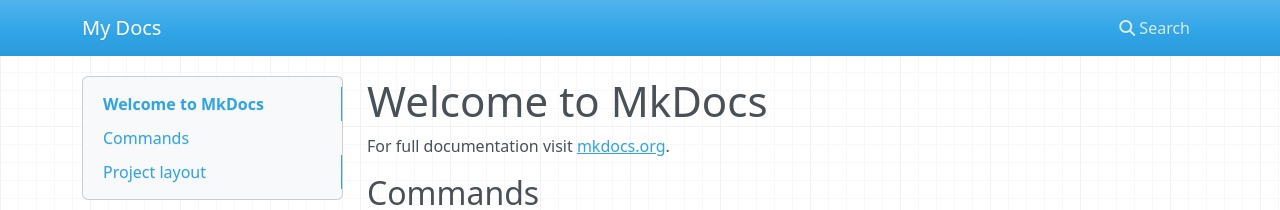
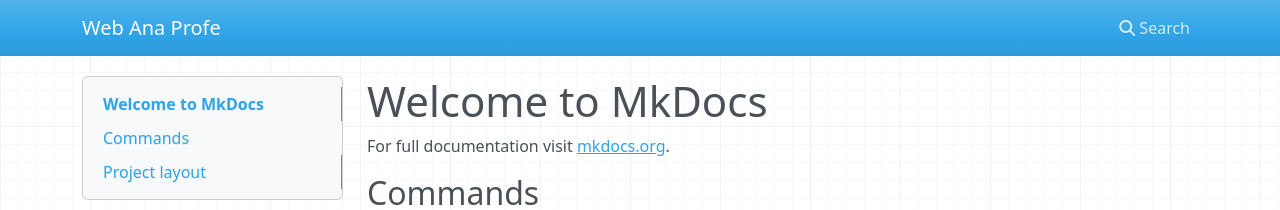
Before and after one commit to avicegar/webana, an MkDocs documentation site: the page built from md/index.md, in a window 1280 px wide. Shown: the top 210 px of the page. Built offline with MkDocs 1.6.1, drawn with Linux system fonts in a browser that asks for light colours; nearby versions of some CDN libraries.

Commit message:
otro cambio

```diff
--- a/mkdocs.yml
+++ b/mkdocs.yml
@@ -1,3 +1,3 @@
-site_name: My Docs
+site_name: Web Ana Profe
 docs_dir: 'md'
 site_dir: 'docs'
```
